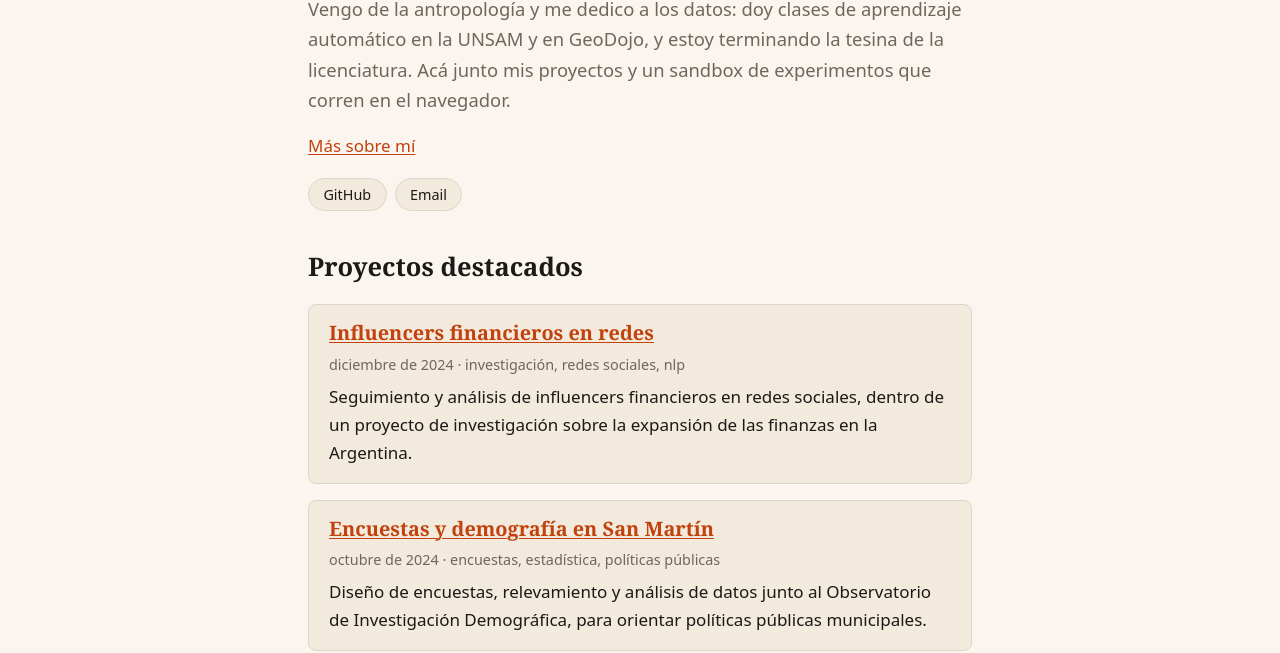
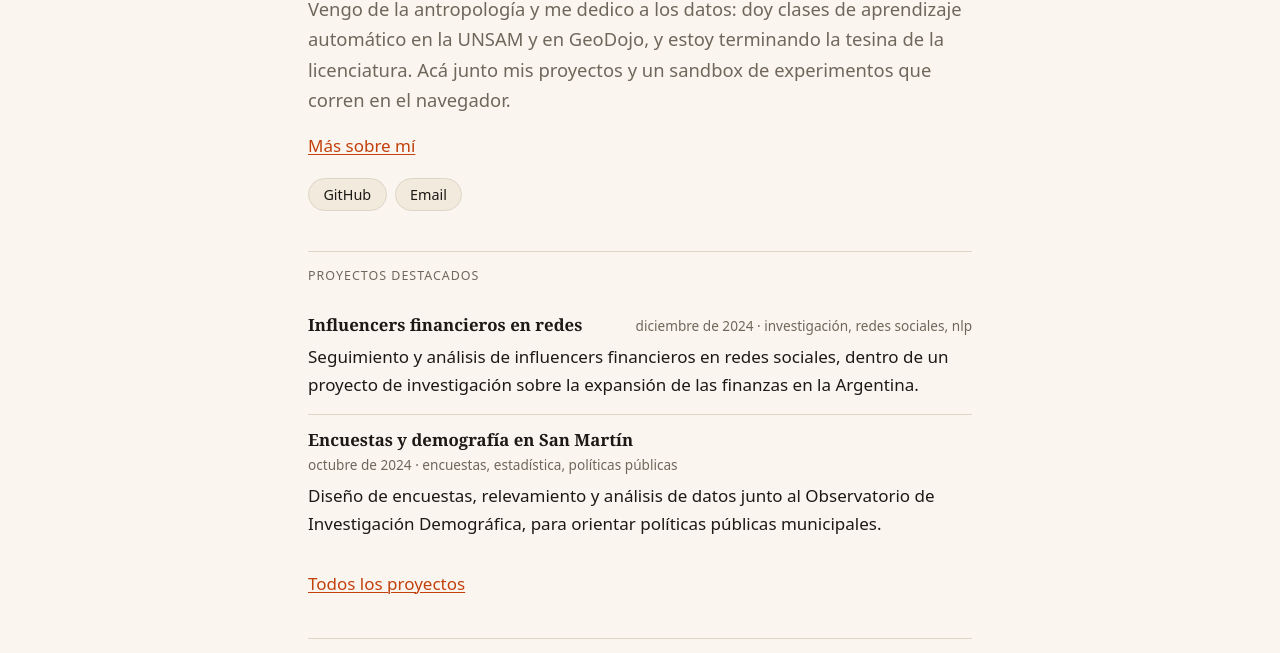
Before and after one commit to Acigami/Acigami.github.io, an Astro site: page / in a window 1280 px wide. Shown: the part 160-813 px from the top of the page. Built offline with nearby package versions, Linux system fonts and the light colour scheme; Astro itself is replaced by a stand-in of ours.

Commit message:
Listas de proyectos como filas editoriales

```diff
--- a/src/components/TarjetaProyecto.astro
+++ b/src/components/TarjetaProyecto.astro
@@ -10,7 +10,8 @@
 const fechaLegible = fecha.toLocaleDateString('es-AR', { month: 'long', year: 'numeric' });
 ---
 
-<article class="tarjeta">
+<article class="fila">
+  <div class="fila-encabezado">
     <h3>
       <a href={`/proyectos/${proyecto.id}/`}>{titulo}</a>
       {borrador && <span class="insignia-borrador">borrador</span>}
@@ -18,5 +19,6 @@
     <p class="meta">
       {fechaLegible}{etiquetas.length > 0 && ` · ${etiquetas.join(', ')}`}
     </p>
+  </div>
   <p>{descripcion}</p>
 </article>
--- a/src/pages/index.astro
+++ b/src/pages/index.astro
@@ -30,15 +30,15 @@
   </section>
 
   <section>
-    <h2>Proyectos destacados</h2>
-    <div class="lista-tarjetas">
+    <h2 class="titulo-seccion">Proyectos destacados</h2>
+    <div class="lista-filas">
       {destacados.map((proyecto) => <TarjetaProyecto proyecto={proyecto} />)}
     </div>
     <p><a href="/proyectos/">Todos los proyectos</a></p>
   </section>
 
   <section>
-    <h2>Sandbox</h2>
+    <h2 class="titulo-seccion">Sandbox</h2>
     <p>
       Experimentos que corren en el navegador. El primero:
       <a href="/sandbox/regresion-lineal/">un juguete de regresión lineal</a> para agregar puntos
--- a/src/pages/proyectos/index.astro
+++ b/src/pages/proyectos/index.astro
@@ -13,7 +13,7 @@
   <h1>Proyectos</h1>
   <p>Lo que vengo haciendo con datos, entre la investigación, la docencia y el código.</p>
 
-  <div class="lista-tarjetas">
+  <div class="lista-filas">
     {proyectos.map((proyecto) => <TarjetaProyecto proyecto={proyecto} />)}
   </div>
 </Base>
--- a/src/styles/global.css
+++ b/src/styles/global.css
@@ -92,24 +92,47 @@
   margin: 0.25rem 0 0.5rem;
 }
 
-.lista-tarjetas {
-  display: grid;
-  gap: 1rem;
+.lista-filas {
+  margin: 1rem 0;
 }
 
-.tarjeta {
-  border: 1px solid var(--borde);
-  border-radius: 0.5rem;
-  background: var(--fondo-suave);
-  padding: 1rem 1.25rem;
+.fila {
+  padding: 0.9rem 0;
 }
 
-.tarjeta h3 {
-  margin: 0;
+.fila + .fila {
+  border-top: 1px solid var(--borde);
 }
 
-.tarjeta p {
-  margin: 0.4rem 0 0;
+.fila-encabezado {
+  display: flex;
+  justify-content: space-between;
+  align-items: baseline;
+  gap: 0.25rem 1rem;
+  flex-wrap: wrap;
+}
+
+.fila h3 {
+  margin: 0;
+  font-size: 1.05rem;
+}
+
+.fila h3 a {
+  color: var(--texto);
+  text-decoration: none;
+}
+
+.fila h3 a:hover {
+  color: var(--acento);
+}
+
+.fila p {
+  margin: 0.35rem 0 0;
+}
+
+.fila .meta {
+  margin: 0;
+  font-size: 0.85rem;
 }
 
 .insignia-borrador {
```
Also changed, not shown: src/pages/sandbox/index.astro (+8 -6 lines). Lines whose indentation alone changed are shown as unchanged.
